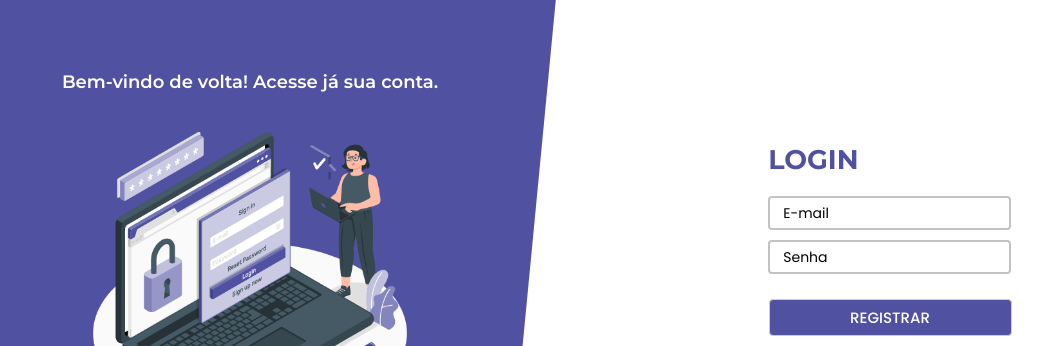
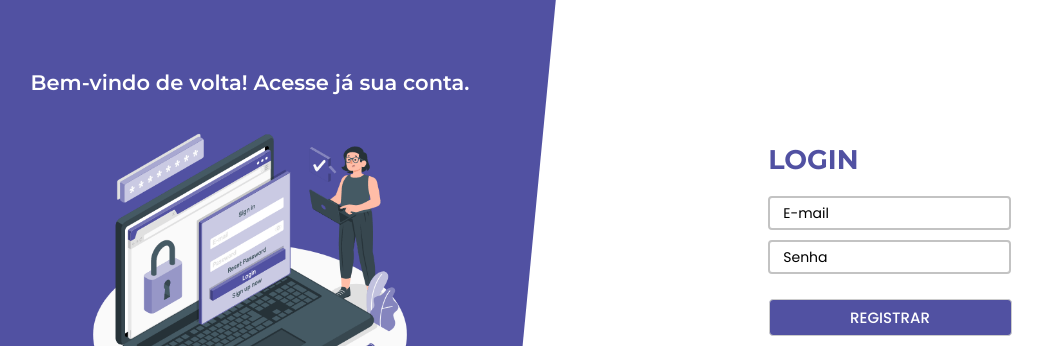
Before and after one commit to setDevJohn/frontend-auth-project, a React (Vite) app: page / in a window 1280 px wide. Shown: the part 148-494 px from the top of the page, without its empty margins (70-1113 px from the left). Built offline with nearby package versions, Linux system fonts and the light colour scheme.

Commit message:
styles: Change style placeholder

```diff
--- a/src/pages/Auth/styles.ts
+++ b/src/pages/Auth/styles.ts
@@ -38,6 +38,7 @@ export const InputsContainer = styled.div`
 export const InputGroup = styled.div`
   display: flex;
   flex-direction: column;
+  gap: 10px;
 `;
 export const SpanTextForm = styled.span`
   color: #004;
@@ -64,7 +65,7 @@ export const ImageContainer = styled.div<ImageContainerProp>`
 `;
 export const ImageTitle = styled.p`
   color: #fff;
-  font-size: 1.8rem;
+  font-size: 2.1rem;
   font-weight: 600;
   text-align: center;
 `;
```
